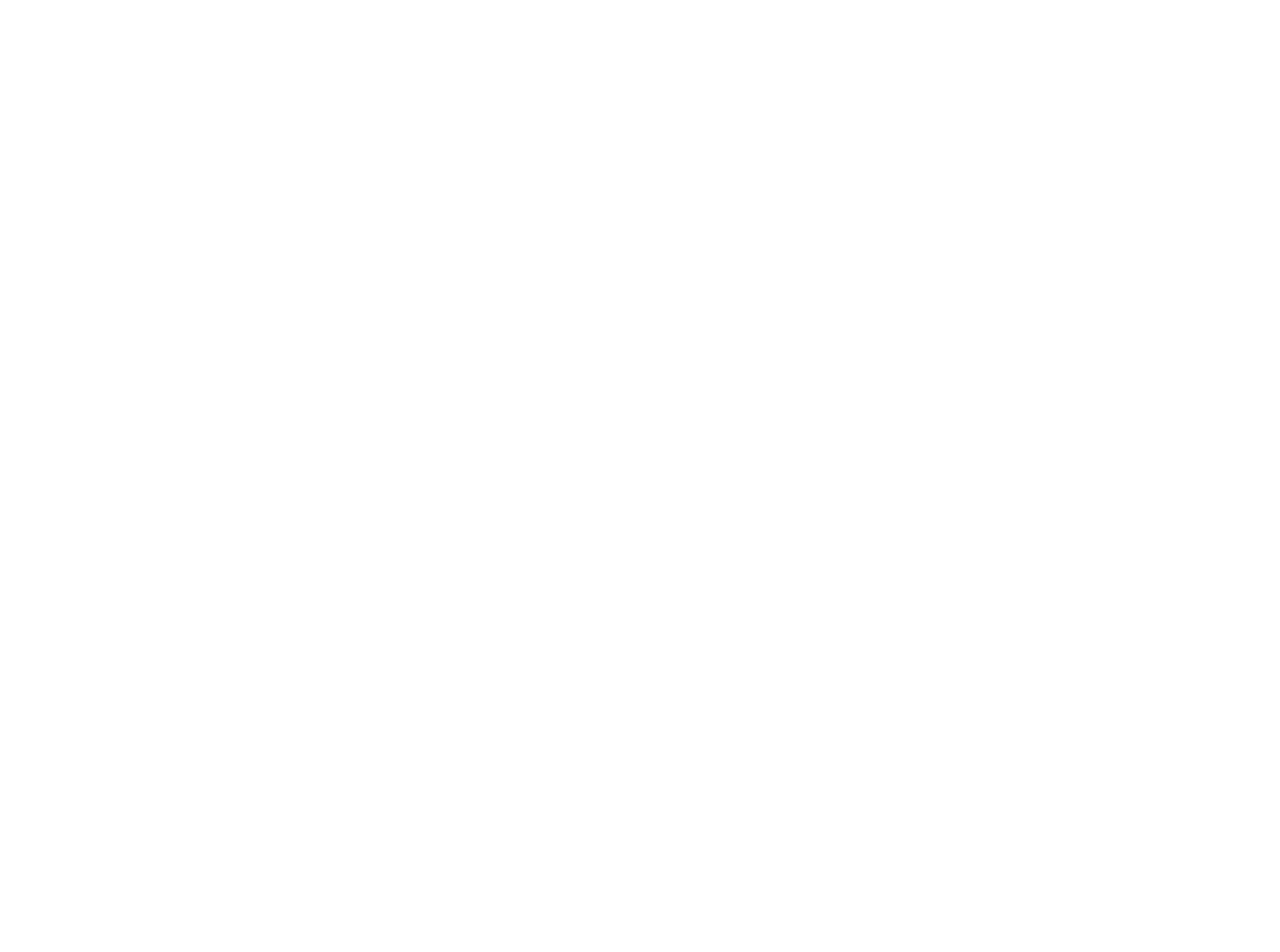
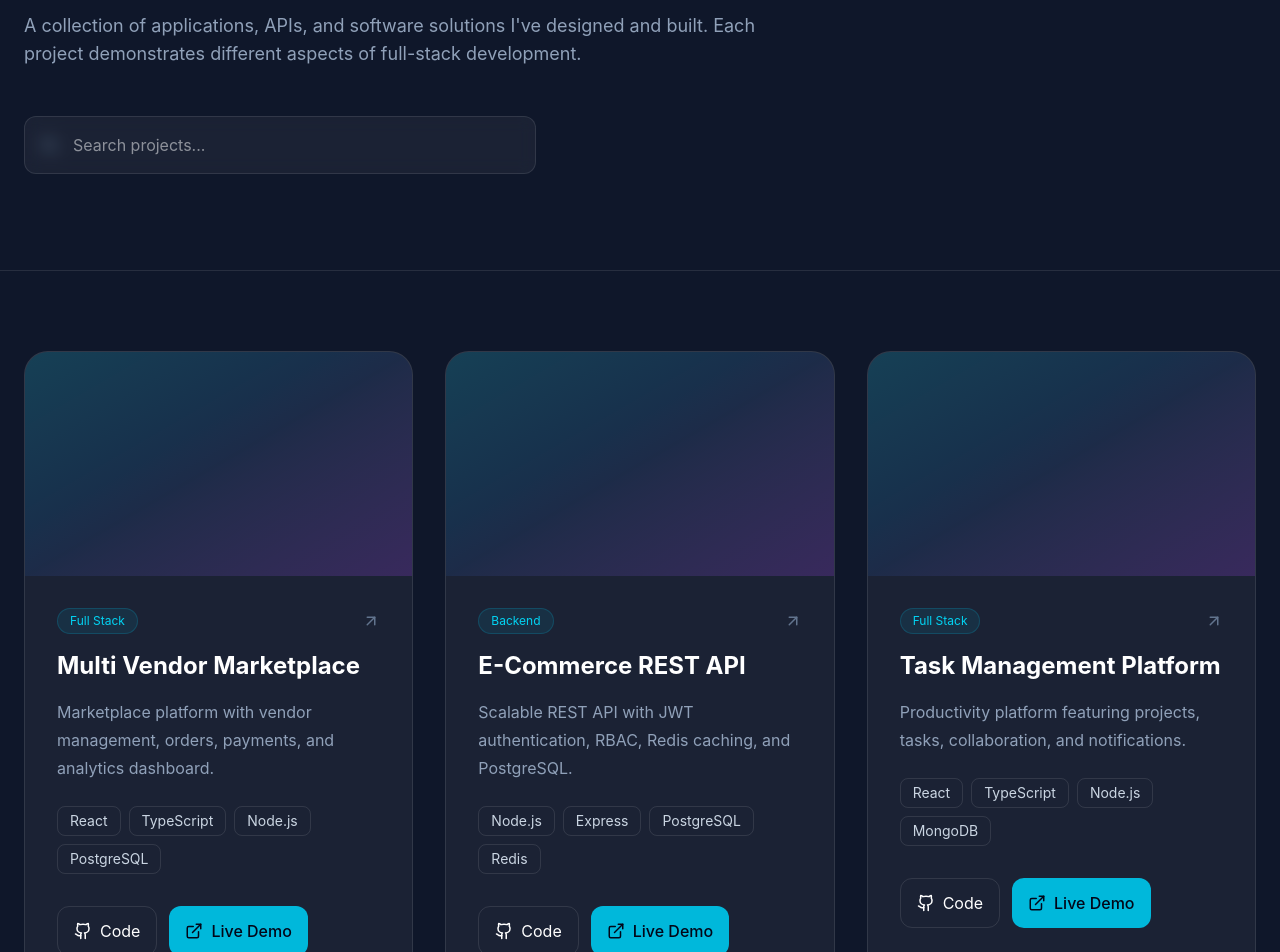
Before and after one commit to matusalasana/SNX, a React (Vite) app in the folder client/: page /projects in a window 1280 px wide. Before the commit this address had no page. Shown: the part 220-1172 px from the top of the page. Before the commit the page ends 800 px from the top, so only its background shows below. Built offline with nearby package versions, Linux system fonts and the light colour scheme.

Commit message:
feat: create projects page

```diff
--- a/client/src/App.tsx
+++ b/client/src/App.tsx
@@ -4,6 +4,7 @@ import { Toaster } from "react-hot-toast";
 
 // Pages
 import Home from "./pages/public/Home";
+import Projects from "./pages/public/Projects";
 import Login from "./pages/public/Login";
 
 
@@ -13,6 +14,7 @@ const App = () => {
       <Toaster />
       <Routes>
           <Route path="/" element={<Home />} />
+          <Route path="/projects" element={<Projects />} />
           <Route path="/login" element={<Login />} />
 
       </Routes>
--- /dev/null
+++ b/client/src/pages/public/Projects.tsx
@@ -0,0 +1,245 @@
+import {
+  Github,
+  ExternalLink,
+  ArrowUpRight,
+  Search,
+} from "lucide-react";
+import { useState } from "react";
+
+type Project = {
+  id: number;
+  title: string;
+  category: string;
+  description: string;
+  technologies: string[];
+  github: string;
+  live: string;
+};
+
+export default function ProjectsPage() {
+  const [search, setSearch] = useState("");
+
+  const projects: Project[] = [
+    {
+      id: 1,
+      title: "Multi Vendor Marketplace",
+      category: "Full Stack",
+      description:
+        "Marketplace platform with vendor management, orders, payments, and analytics dashboard.",
+      technologies: [
+        "React",
+        "TypeScript",
+        "Node.js",
+        "PostgreSQL",
+      ],
+      github: "#",
+      live: "#",
+    },
+    {
+      id: 2,
+      title: "E-Commerce REST API",
+      category: "Backend",
+      description:
+        "Scalable REST API with JWT authentication, RBAC, Redis caching, and PostgreSQL.",
+      technologies: [
+        "Node.js",
+        "Express",
+        "PostgreSQL",
+        "Redis",
+      ],
+      github: "#",
+      live: "#",
+    },
+    {
+      id: 3,
+      title: "Task Management Platform",
+      category: "Full Stack",
+      description:
+        "Productivity platform featuring projects, tasks, collaboration, and notifications.",
+      technologies: [
+        "React",
+        "TypeScript",
+        "Node.js",
+        "MongoDB",
+      ],
+      github: "#",
+      live: "#",
+    },
+    {
+      id: 4,
+      title: "Authentication Service",
+      category: "Backend",
+      description:
+        "Reusable authentication service supporting JWT, OAuth, and role permissions.",
+      technologies: [
+        "Express",
+        "TypeScript",
+        "PostgreSQL",
+      ],
+      github: "#",
+      live: "#",
+    },
+    {
+      id: 5,
+      title: "Portfolio CMS",
+      category: "Frontend",
+      description:
+        "Content management system for managing portfolio content dynamically.",
+      technologies: [
+        "React",
+        "Tailwind",
+        "TypeScript",
+      ],
+      github: "#",
+      live: "#",
+    },
+    {
+      id: 6,
+      title: "Inventory Management",
+      category: "Full Stack",
+      description:
+        "Warehouse inventory tracking system with reports and analytics.",
+      technologies: [
+        "React",
+        "Node.js",
+        "PostgreSQL",
+      ],
+      github: "#",
+      live: "#",
+    },
+  ];
+
+  const filteredProjects = projects.filter(
+    (project) =>
+      project.title
+        .toLowerCase()
+        .includes(search.toLowerCase()) ||
+      project.technologies.some((tech) =>
+        tech.toLowerCase().includes(search.toLowerCase())
+      )
+  );
+
+  return (
+    <main className="min-h-screen bg-[#0f172a] text-white">
+      {/* Hero */}
+      <section className="border-b border-white/10">
+        <div className="mx-auto max-w-7xl px-6 py-24">
+          <p className="mb-4 text-cyan-400">
+            MY WORK
+          </p>
+
+          <h1 className="text-5xl font-black md:text-7xl">
+            Projects
+          </h1>
+
+          <p className="mt-6 max-w-3xl text-lg text-slate-400">
+            A collection of applications, APIs, and
+            software solutions I've designed and built.
+            Each project demonstrates different aspects
+            of full-stack development.
+          </p>
+
+          {/* Search */}
+          <div className="relative mt-12 max-w-lg">
+            <Search
+              size={18}
+              className="absolute left-4 top-1/2 -translate-y-1/2 text-slate-500"
+            />
+
+            <input
+              value={search}
+              onChange={(e) =>
+                setSearch(e.target.value)
+              }
+              placeholder="Search projects..."
+              className="w-full rounded-xl border border-white/10 bg-white/5 py-4 pl-12 pr-4 outline-none backdrop-blur focus:border-cyan-400"
+            />
+          </div>
+        </div>
+      </section>
+
+      {/* Projects Grid */}
+      <section className="mx-auto max-w-7xl px-6 py-20">
+        <div className="grid gap-8 md:grid-cols-2 xl:grid-cols-3">
+          {filteredProjects.map((project) => (
+            <article
+              key={project.id}
+              className="group overflow-hidden rounded-3xl border border-white/10 bg-white/5 transition hover:border-cyan-400"
+            >
+              {/* Thumbnail */}
+              <div className="h-56 bg-gradient-to-br from-cyan-500/20 via-blue-500/10 to-purple-500/20" />
+
+              <div className="p-8">
+                <div className="mb-4 flex items-center justify-between">
+                  <span className="rounded-full border border-cyan-500/20 bg-cyan-500/10 px-3 py-1 text-xs text-cyan-400">
+                    {project.category}
+                  </span>
+
+                  <ArrowUpRight
+                    size={18}
+                    className="text-slate-500 transition group-hover:text-cyan-400"
+                  />
+                </div>
+
+                <h2 className="mb-4 text-2xl font-bold">
+                  {project.title}
+                </h2>
+
+                <p className="mb-6 leading-7 text-slate-400">
+                  {project.description}
+                </p>
+
+                <div className="mb-8 flex flex-wrap gap-2">
+                  {project.technologies.map(
+                    (tech) => (
+                      <span
+                        key={tech}
+                        className="rounded-lg border border-white/10 px-3 py-1 text-sm text-slate-300"
+                      >
+                        {tech}
+                      </span>
+                    )
+                  )}
+                </div>
+
+                <div className="flex gap-3">
+                  <a
+                    href={project.github}
+                    target="_blank"
+                    rel="noreferrer"
+                    className="flex items-center gap-2 rounded-xl border border-white/10 px-4 py-3 transition hover:border-cyan-400"
+                  >
+                    <Github size={18} />
+                    Code
+                  </a>
+
+                  <a
+                    href={project.live}
+                    target="_blank"
+                    rel="noreferrer"
+                    className="flex items-center gap-2 rounded-xl bg-cyan-500 px-4 py-3 font-medium text-slate-950 transition hover:bg-cyan-400"
+                  >
+                    <ExternalLink size={18} />
+                    Live Demo
+                  </a>
+                </div>
+              </div>
+            </article>
+          ))}
+        </div>
+
+        {filteredProjects.length === 0 && (
+          <div className="py-24 text-center">
+            <h3 className="text-2xl font-bold">
+              No projects found
+            </h3>
+
+            <p className="mt-4 text-slate-400">
+              Try a different search term.
+            </p>
+          </div>
+        )}
+      </section>
+    </main>
+  );
+}
```
